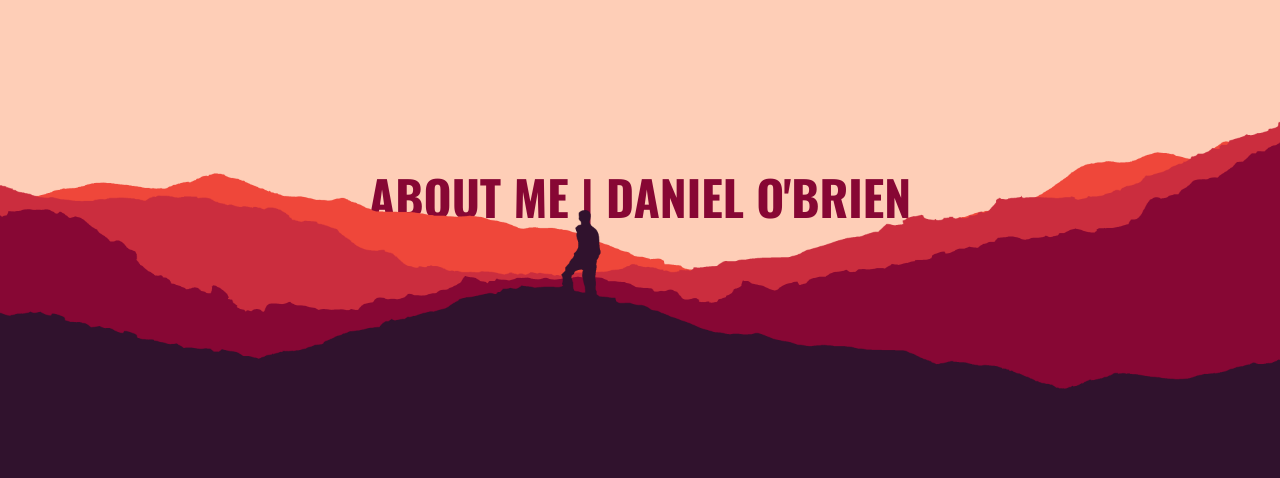
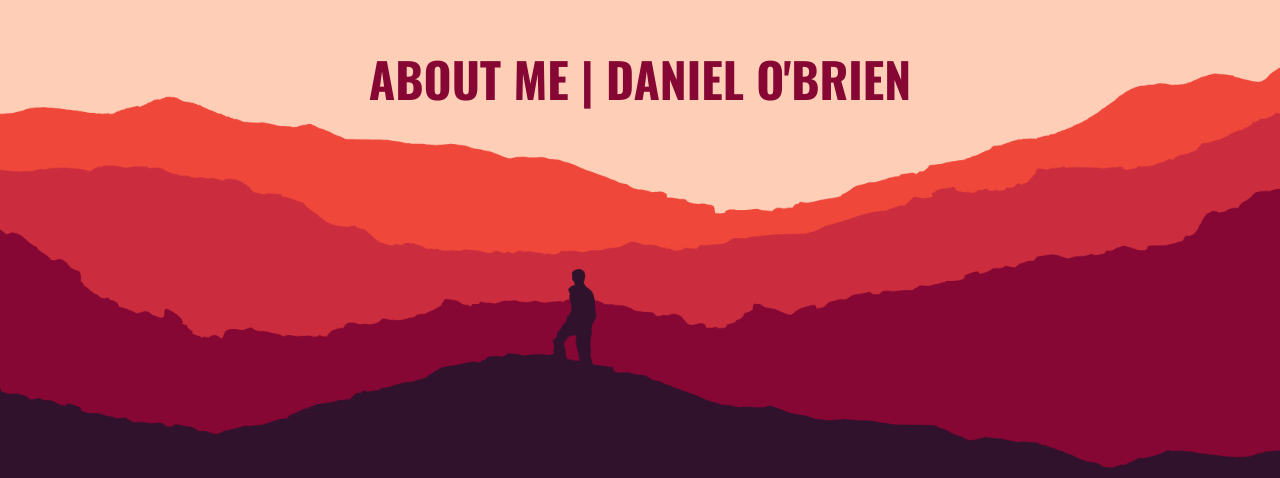
Before and after one commit to dob9601/dob9601.github.io, a React (Create React App) app: page / in a window 1280 px wide. Shown: the part 322-800 px from the top of the page. Built offline with nearby package versions, Linux system fonts and the light colour scheme; no server answers.

Commit message:
Fix parallax

```diff
--- a/src/components/ParallaxMountains.css
+++ b/src/components/ParallaxMountains.css
@@ -1,6 +1,6 @@
 .ParallaxMountains {
   background-color: var(--color-1);
-  aspect-ratio: 16 / 9;
+  height: 100vh;
   margin-bottom: 200px;
 }
 
--- a/src/components/ParallaxMountains.tsx
+++ b/src/components/ParallaxMountains.tsx
@@ -13,11 +13,11 @@ export function ParallaxMountains() {
             <ParallaxBanner
                 className="ParallaxMountains"
                 layers={[
-                    {children: <h1 className="Header">About Me | Daniel O'Brien</h1>, speed: -300, className: "HeaderBox"},
-                    {image: MountainImage0, speed: -225, className: "Mountain", expanded: false},
-                    {image: MountainImage1, speed: -150, className: "Mountain", expanded: false},
-                    {image: MountainImage2, speed: -75, className: "Mountain", expanded: false},
-                    {image: MountainImage3, speed: 0, className: "Mountain", expanded: false},
+                    {children: <h1 className="Header">About Me | Daniel O'Brien</h1>, className: "HeaderBox", translateY: ["-60%", "60%"]},
+                    {image: MountainImage0, className: "Mountain", expanded: false, translateY: ["-100%", "100%"]},
+                    {image: MountainImage1, className: "Mountain", expanded: false, translateY: ["-80%", "80%"]},
+                    {image: MountainImage2, className: "Mountain", expanded: false, translateY: ["-60%", "60%"]},
+                    {image: MountainImage3, className: "Mountain", expanded: false},
                 ]}
             />
         </>
```
